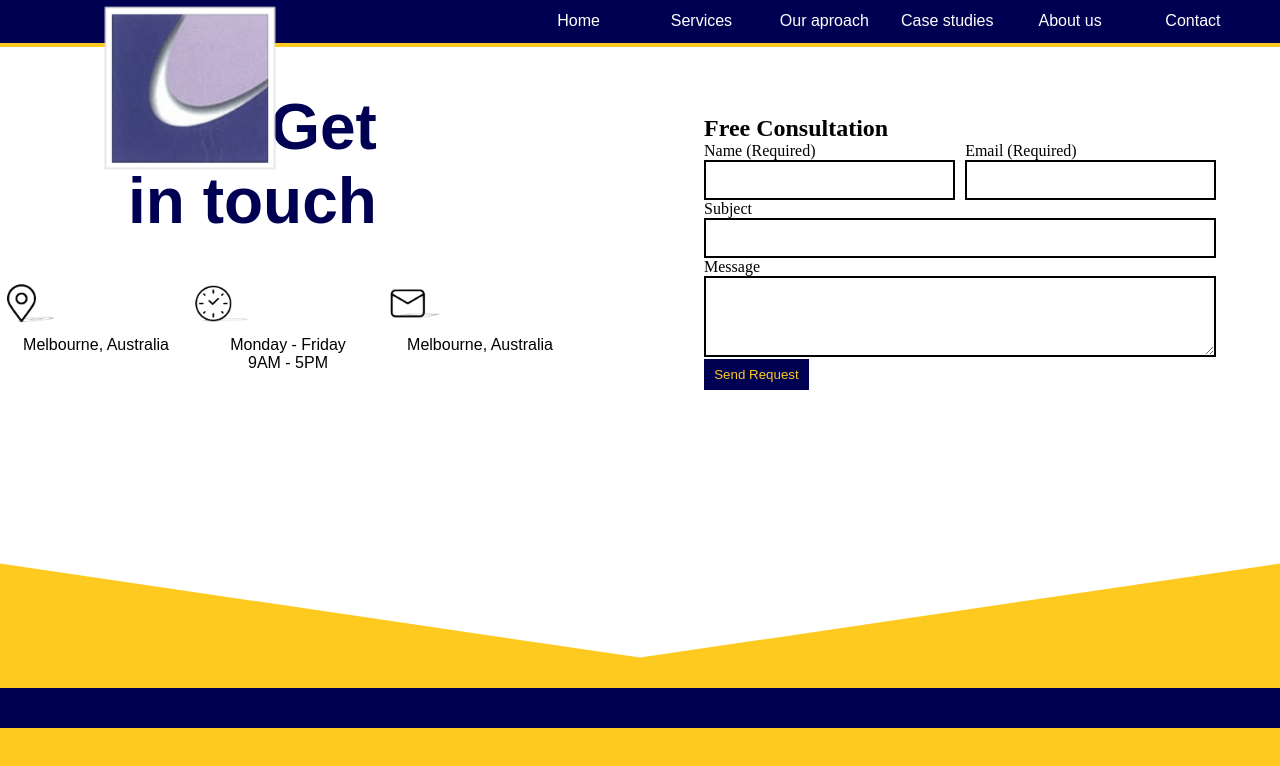
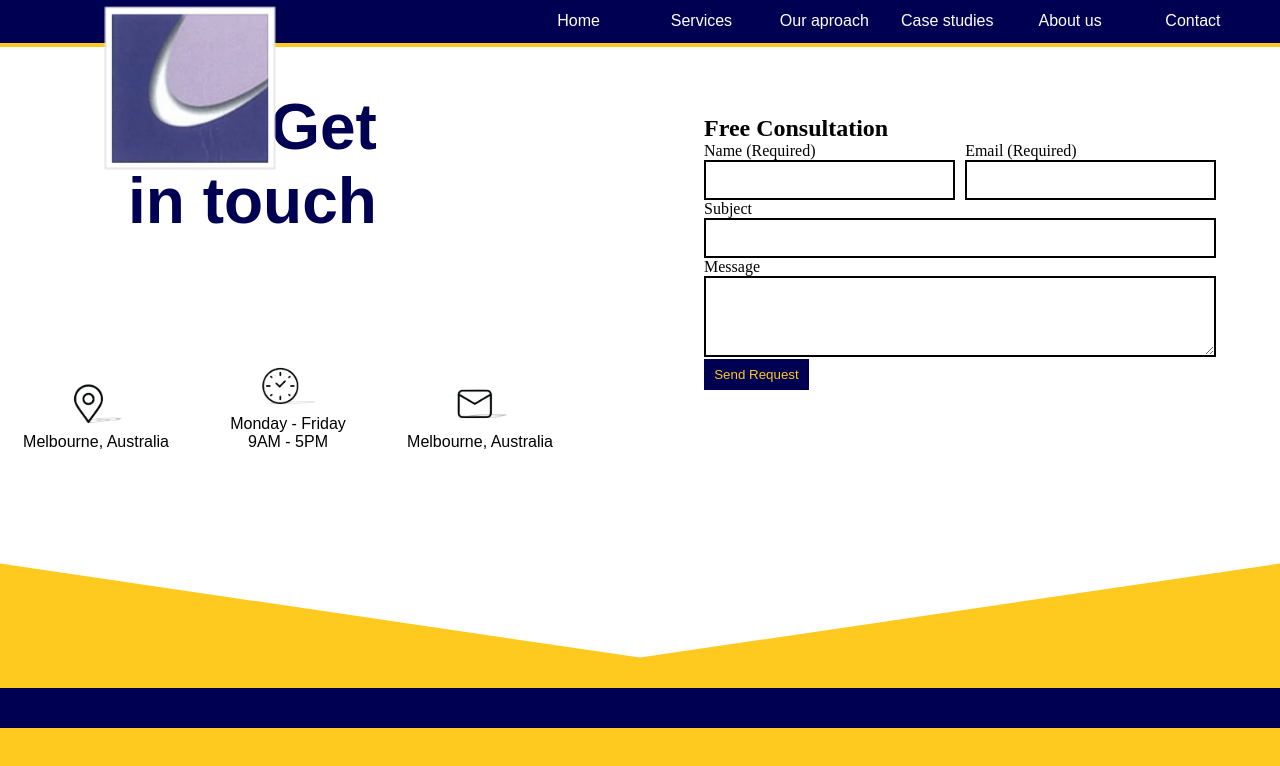
Before and after one commit to borigendiego/linaconsulting, a React (Create React App) app: page /contact in a window 1280 px wide. Shown: the top 766 px of the page. Built offline with nearby package versions, Linux system fonts and the light colour scheme.

Commit message:
Fix contact items

```diff
--- a/src/components/contact/contact.scss
+++ b/src/components/contact/contact.scss
@@ -24,9 +24,14 @@
   font-size: 1.2em;
 }
 
-.contact-item {
-  width: 100%;
+.contact-icons_container {
+  display: flex;
+  flex-direction: column;
+  align-items: center;
+  width: calc(100% / 3);
 }
+
+.contact-item { width: 100%; }
 
 .half { width: 50% }
 
@@ -43,13 +48,9 @@
     padding-left: 1%;
   }
 
-  .half {
-    width: 49%;
-  }
+  .half { width: 49%; }
 
-  .left {
-    margin-right: 2%;
-  }
+  .left { margin-right: 2%; }
 
   .text-box {
     height: 20vh;
--- a/src/components/contact/index.js
+++ b/src/components/contact/index.js
@@ -11,7 +11,7 @@ import icon3 from '../../assets/images/icon3.png'
 
 export const contactItem = ( text, source, customClassDiv, customClassImg ) => {
     return (
-        <div className={`contact-item ${customClassDiv}`}>
+        <div className={customClassDiv ? `contact-icons_container ${customClassDiv}` : 'contact-icons_container'}>
             <img src={source} alt={source} className={`contact-icon ${customClassImg}`}/>
             {text}
         </div>
```
